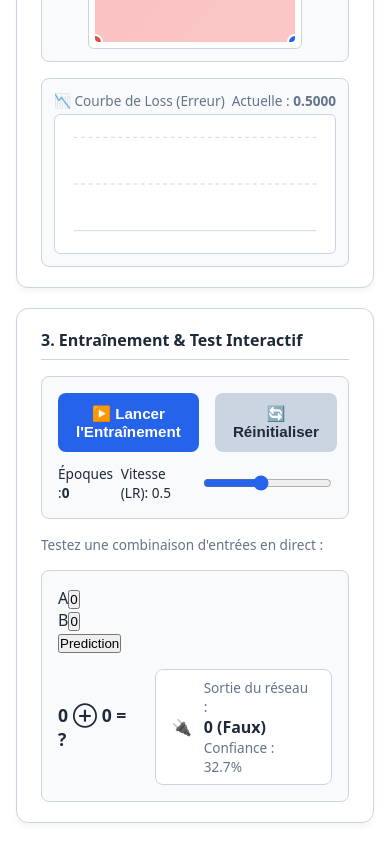
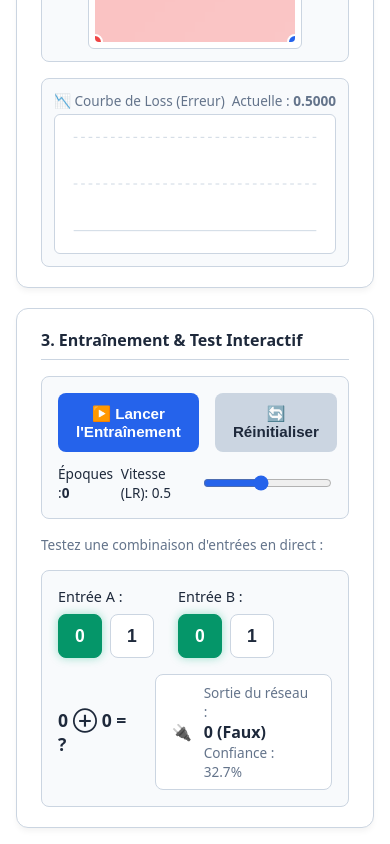
Before and after one commit to Dens-pro/xor-neural-network, a React (Vite) app: page / in a window 390 px wide. Shown: the part 787-1631 px from the top of the page. Built offline with nearby package versions, Linux system fonts and the light colour scheme.

Commit message:
improve responsive toggle buttons for manual 0 and 1 inputs

```diff
--- a/src/components/InputForm.jsx
+++ b/src/components/InputForm.jsx
@@ -1,27 +1,43 @@
+import React from 'react';
 
-function BinaryToggle({ label, value, onChange }){
+export default function InputForm({ inputA, inputB, setInputA, setInputB }) {
     return (
-        <div className="binary-toggle">
-        <span className="binaryToggle-label">{label}</span>
-            <button
-                onClick={() => onChange(value === 0 ? 1 : 0)}
-                >
-                {value}
-            </button>
+        <div className="input-form-container">
+            <label className="input-group">
+                <span>Entrée A :</span>
+                <div className="toggle-buttons">
+                    <button
+                        className={`btn-val ${inputA === 0 ? 'active' : ''}`}
+                        onClick={() => setInputA(0)}
+                    >
+                        0
+                    </button>
+                    <button
+                        className={`btn-val ${inputA === 1 ? 'active' : ''}`}
+                        onClick={() => setInputA(1)}
+                    >
+                        1
+                    </button>
+                </div>
+            </label>
+
+            <label className="input-group">
+                <span>Entrée B :</span>
+                <div className="toggle-buttons">
+                    <button
+                        className={`btn-val ${inputB === 0 ? 'active' : ''}`}
+                        onClick={() => setInputB(0)}
+                    >
+                        0
+                    </button>
+                    <button
+                        className={`btn-val ${inputB === 1 ? 'active' : ''}`}
+                        onClick={() => setInputB(1)}
+                    >
+                        1
+                    </button>
+                </div>
+            </label>
         </div>
     );
 }
-
-
-function InputForm({ inputA, inputB, setInputA, setInputB, onSubmit }){
-    return (
-        <div className="input-form">
-            <BinaryToggle label="A" value={inputA} onChange={setInputA} />
-            <BinaryToggle label="B" value={inputB} onChange={setInputB} />
-            <button>Prediction
-            </button>
-        </div>
-    );
-}
-
-export default InputForm;
```
